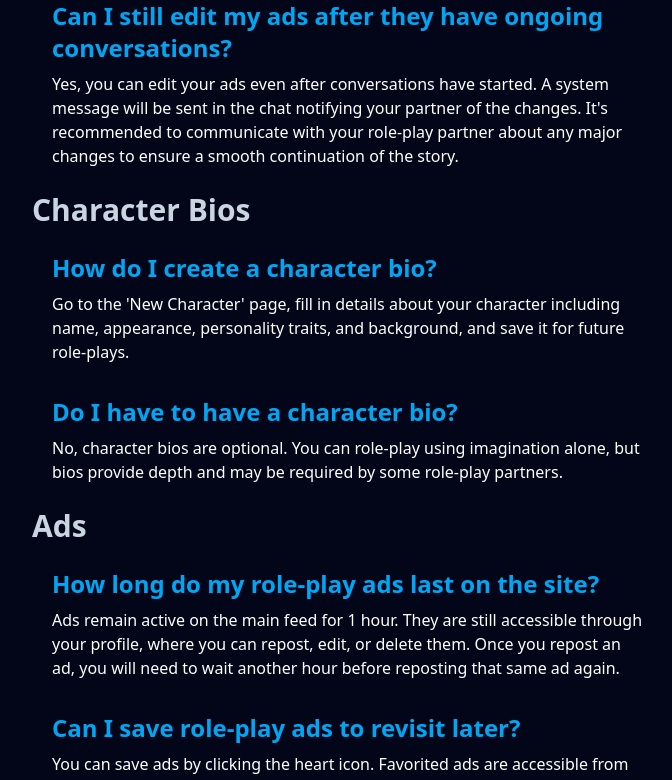
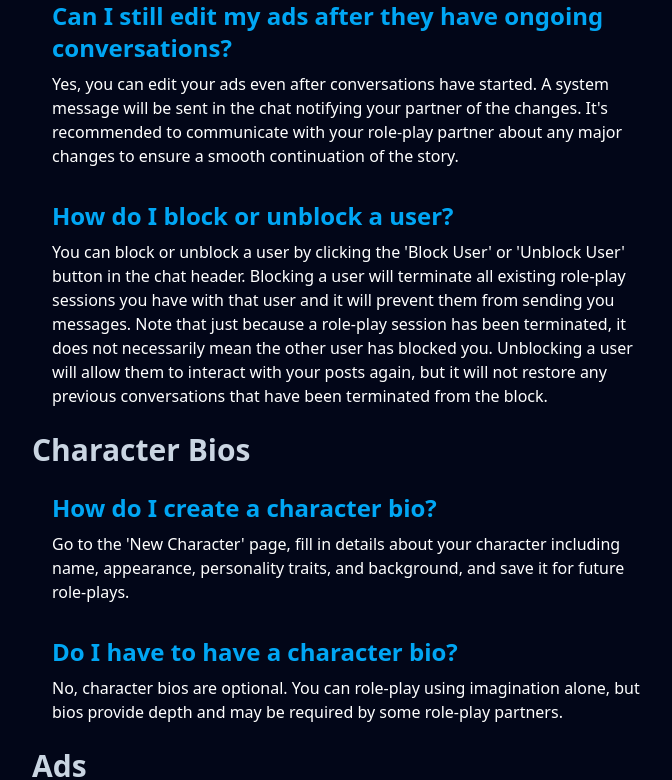
Before and after one commit to Hairum-Qureshi/story-roleplay-app, a React (Vite) app in the folder apps/frontend/: page /faq in a window 1280 px wide. Shown: the part 2820-3600 px from the top of the page, without its empty margins (184-856 px from the left). Built offline with nearby package versions, Linux system fonts and the light colour scheme; no server answers.

Commit message:
added FAQ

```diff
--- a/apps/frontend/src/pages/FAQ.tsx
+++ b/apps/frontend/src/pages/FAQ.tsx
@@ -150,6 +150,11 @@ export default function FAQ() {
             "Can I still edit my ads after they have ongoing conversations?",
           answer:
             "Yes, you can edit your ads even after conversations have started. A system message will be sent in the chat notifying your partner of the changes. It's recommended to communicate with your role-play partner about any major changes to ensure a smooth continuation of the story.",
+        },
+        {
+          question: "How do I block or unblock a user?",
+          answer:
+            "You can block or unblock a user by clicking the 'Block User' or 'Unblock User' button in the chat header. Blocking a user will terminate all existing role-play sessions you have with that user and it will prevent them from sending you messages. Note that just because a role-play session has been terminated, it does not necessarily mean the other user has blocked you. Unblocking a user will allow them to interact with your posts again, but it will not restore any previous conversations that have been terminated from the block.",
         },
       ],
     },
```
